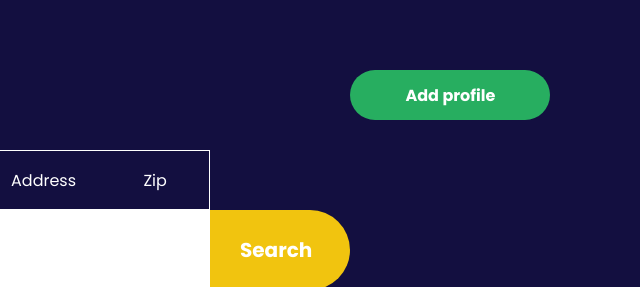
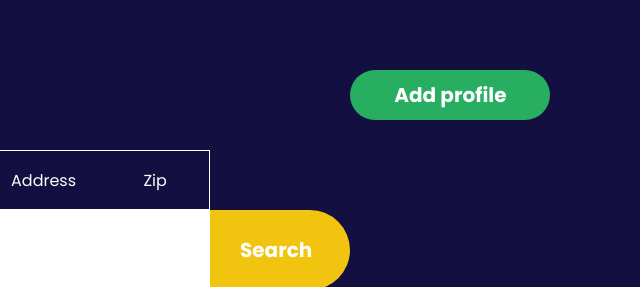
Before and after one commit to Altant457/CA-1-frontend, a website built with Vite: page index.html in a window 1280 px wide. Shown: the top 287 px of the page, 640-1280 px from the left. Built offline with nearby package versions, Linux system fonts and the light colour scheme; some icons are missing.

Commit message:
Fix button to change view so it works no matter where on the button you click

```diff
--- a/index.html
+++ b/index.html
@@ -19,9 +19,11 @@
         <h1>Born API</h1>
     </div>
     <div id="menu">
-        <button class="navItem" id="back" style="display: none"><h1>Tilbage</h1></button>
-        <button class="navItem" id="profile" style="display: none">
-            <h1 id="addProfile">Add profile</h1>
+        <button class="navItem btnChangeView" id="back" style="display: none">
+            Tilbage
+        </button>
+        <button class="navItem btnChangeView" id="profile" style="display: none">
+            Add profile
         </button>
     </div>
 
--- a/style.css
+++ b/style.css
@@ -413,3 +413,8 @@ h3 {
 #addPersonDiv {
     display:none;
 }
+
+.btnChangeView {
+    font-size: 20px;
+    font-weight: bolder;
+}
```
